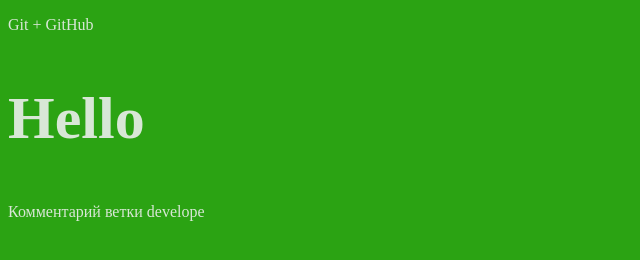
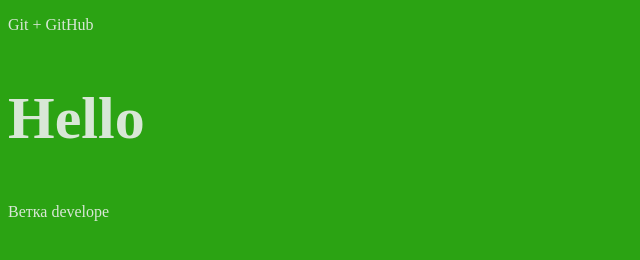
Before and after one commit to LanaRyelin/GitTest, a plain HTML site: page index.html in a window 1280 px wide. Shown: the whole page, without its empty margins (0-640 px from the left). Drawn offline with Linux system fonts and the light colour scheme.

Commit message:
Комментарий ветки develope

```diff
--- a/index.html
+++ b/index.html
@@ -9,6 +9,6 @@
 <body>
     <p class="text">Git + GitHub</p>
     <h2>Hello</h2>
-    <p>Комментарий ветки develope</p>
+    <p>Ветка develope</p>
 </body>
 </html>
```
